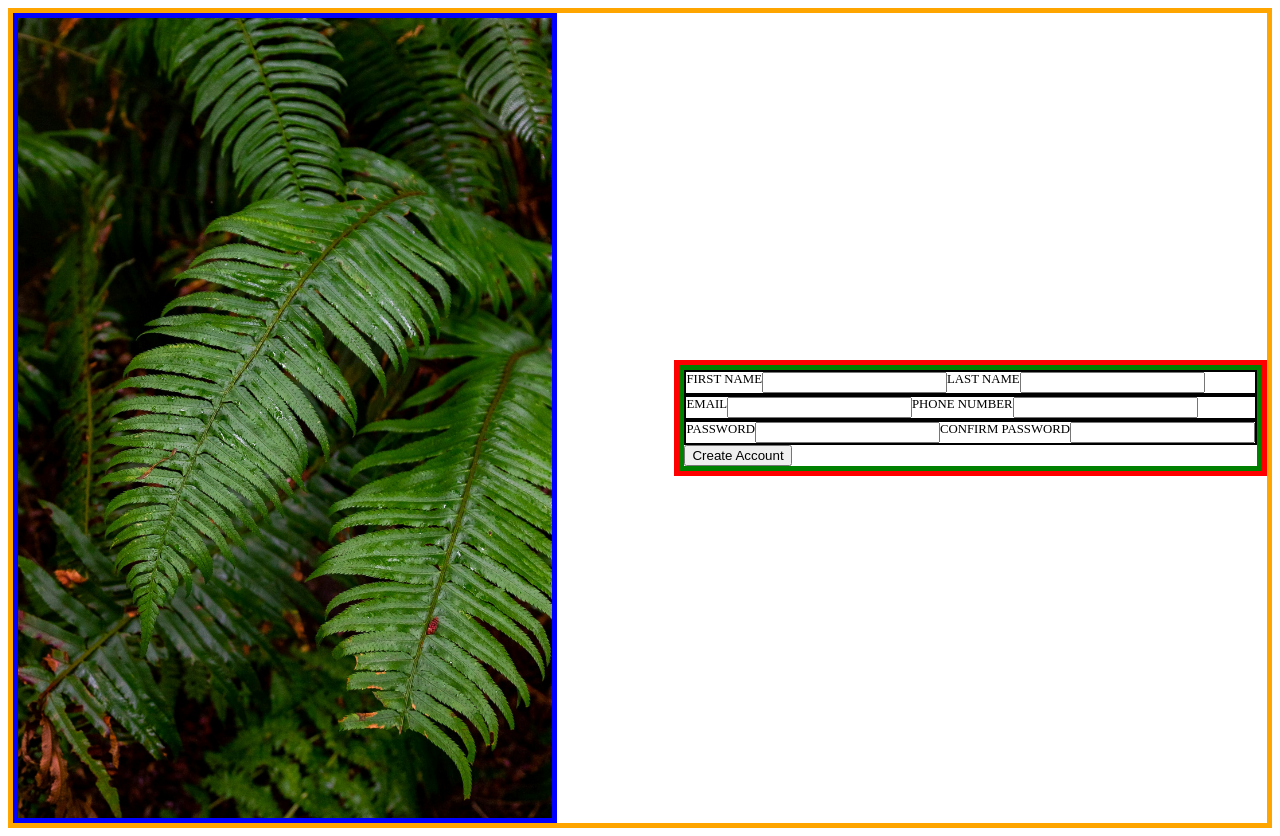
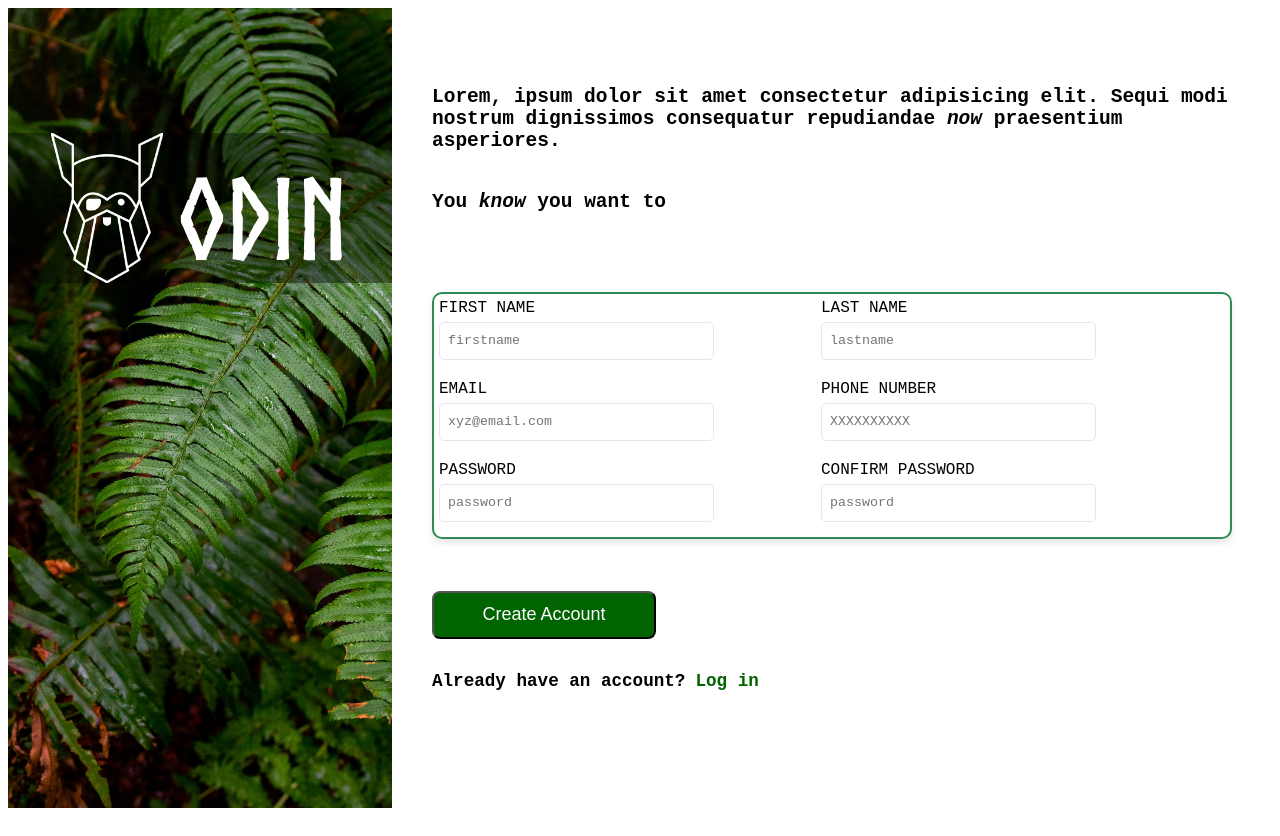
Before and after one commit to Hotpause/odin-form, a plain HTML site: page index.html in a window 1280 px wide. Drawn offline with Linux system fonts and the light colour scheme.

Commit message:
Structure done

```diff
--- a/index.html
+++ b/index.html
@@ -1,79 +1,85 @@
 <!DOCTYPE html>
 <html lang="en">
   <head>
-    <meta charset="UTF-8">
-    <meta name="viewport" content="width=device-width, initial-scale=1.0">
+    <meta charset="UTF-8" />
+    <meta name="viewport" content="width=device-width, initial-scale=1.0" />
     <title>Document</title>
-    <link rel="stylesheet" href="styles.css">
-    <style>
-       .image img {
-        max-height: 100vh;
-           width: auto;
-           display: block;
-}
+    <link rel="stylesheet" href="styles.css" />
+    <style></style>
+  </head>
 
-        .container{
-            display: flex;
-            align-items: center;
-            justify-content:space-between;
-            border: 5px solid orange;
-        }
-        .image{
-            border: 5px solid blue;
-        }
-        .right_container{
-            display: flex;
-
-            width:;
-            justify-content: center;
-
-            border: 5px solid red;
-        }
-        form{border: 5px solid green;
-        }
-        form label {
-	display: block;
-	font-size: 0.8rem;}
-    .row{
-        display: flex;
-        padding: px;
-        border: 2px solid black;
-    }
-
-
-
-    </style>
-
-
-</head>
   <body>
     <div class="container">
-        <div class="image">
-            <img src="images/halie-west-25xggax4bSA-unsplash.jpg" alt="Your Image">
+      <div class="left_container">
+        <div class="logo">
+          <img src="images/odin-lined.png" alt="Your Image" />
+          <h1>Odin</h1>
         </div>
+      </div>
+
       <div class="right_container">
         <form>
+          <div class="r1">
+            <p>
+              Lorem, ipsum dolor sit amet consectetur adipisicing elit. Sequi
+              modi nostrum dignissimos consequatur repudiandae
+              <em>now</em> praesentium asperiores.
+            </p>
+            <p>You <em>know</em> you want to</p>
+          </div>
+          <div class="r2">
             <div class="row">
+              <div class="mod">
                 <label for="first_name">FIRST NAME</label>
-                    <input type="text" id="first_name" name="first_name" required>
+                <input type="text" id="first_name" name="first_name" placeholder="firstname" required />
+              </div>
+              <div class="mod">
                 <label for="last_name">LAST NAME</label>
-                    <input type="text" id="last_name" name="last_name" required>
+                <input type="text" id="last_name" name="last_name" placeholder="lastname" required />
+              </div>
             </div>
             <div class="row">
+              <div class="mod">
                 <label for="email">EMAIL</label>
-                    <input type="email" id="email" name="email" required>
+                <input type="email" id="email" name="email" placeholder="xyz@email.com" required />
+              </div>
+              <div class="mod">
                 <label for="phno">PHONE NUMBER</label>
-                    <input type="tel" id="phno" name="phno" required>
+                <input type="tel" id="phno" name="phno" minlength="10" maxlength="10" placeholder="XXXXXXXXXX"required />
+              </div>
             </div>
             <div class="row">
+              <div class="mod">
                 <label for="password1">PASSWORD</label>
-                    <input type="password" id="password1" name="password1" required>
+                <input
+                  type="password"
+                  id="password1"
+                  name="password1"
+                  placeholder="password"
+                  required
+                />
+              </div>
+              <div class="mod">
                 <label for="password2">CONFIRM PASSWORD</label>
-                    <input type="password" id="password2" name="password2" required>
+                <input
+                  type="password"
+                  id="password2"
+                  name="password2"
+                  placeholder="password"
+                  required
+                />
               </div>
-                <button type="submit">Create Account</button>
+            </div>
+          </div>
 
-            </form>
+          <div class="r3">
+            <button class="btn" type="submit">Create Account</button>
+            <div class="lasttext">
+                <div class="?">
+                    Already have an account?
+                </div>
+                <div class="login">
+                     Log in
                 </div>
             </div>
   </body>
--- a/styles.css
+++ b/styles.css
@@ -1,11 +1,164 @@
-.image img {
-    width: 80%;
-    display: block;
+body {
+  font-family: monospace;
 }
 
-.container{
-    display: flex;
-    align-items: center;
-    justify-content: space-evenly;
-    border: 2px solid black;
+:root {
+  --tones: darkgreen;
+  --input-border: #e5e7eb;
+  --focus: #1d4ed8;
+  --error: red;
+  --btn-hover: #103453;
+  --btn-active: #0a2134;
 }
+
+.left_container {
+  display: flex;
+  width: 30vw;
+  height: 100vh;
+  background-image: url(images/halie-west-25xggax4bSA-unsplash.jpg);
+  background-size: cover;
+  text-align: center;
+  flex-direction: column;
+  justify-content: center;
+}
+.left_container .logo {
+  display: flex;
+  min-height: 10vh;
+  width: 100%;
+  background-color: rgba(0, 0, 0, 0.4);
+  align-items: center;
+  justify-content: center;
+  margin-bottom: 25rem;
+  padding: 0;
+}
+
+.logo img {
+  height: 150px;
+  margin-right: 15px;
+}
+@font-face {
+  font-family: "norse"; /* Name of the font */
+  src: url("font/Norse-Bold.otf") format("opentype"); /* Path to the font file */
+}
+
+.logo h1 {
+  color: white;
+  font-size: 7rem;
+  font-family: "norse", serif;
+  margin: 0;
+  display: flex; /* Use flexbox */
+  justify-content: center; /* Center the content horizontally */
+  align-items: center; /* Center the content vertically */
+  margin-top: 20px;
+}
+
+.container {
+  display: flex;
+  align-items: center;
+  justify-content: space-between;
+}
+
+.right_container {
+  display: flex;
+  flex: 1;
+  flex-direction: column;
+  height: 100vh;
+  width: 60vw;
+  justify-content: space-between;
+  align-items: center;
+}
+form {
+  display: flex;
+  flex-direction: column;
+  width: 100%; /* Take up full width of the .right_container */
+  max-width: 800px; /* Optional: Set a max-width for better readability */
+
+  padding: 0px;
+  height: 100%;
+  justify-content: space-evenly;
+}
+form label {
+  font-size: 1rem; /* Adjusted font size for better readability */
+  margin-bottom: 5px; /* Added margin for spacing */
+}
+.row {
+  display: flex;
+  width: auto;
+  justify-content: start;
+  padding: 5px;
+}
+
+.mod {
+  display: flex;
+  flex-direction: column;
+  align-items: start;
+
+  margin-right: 6rem;
+}
+input {
+  margin-right: 100px;
+  margin-bottom: 10px;
+  width: 90%;
+}
+
+.r1 {
+  display: flex;
+
+  width: auto;
+  flex: auto;
+  flex-direction: column;
+  justify-content: center;
+}
+.r2 {
+  width: auto;
+  margin-bottom: 20px;
+  border: 2px solid #2e8b57; /* Dark green border color */
+  box-shadow: 0 4px 6px rgba(0, 0, 0, 0.1); /* Shadow */
+  border-radius: 10px;
+}
+
+.r3 {
+  width: auto;
+  flex: auto;
+  box-shadow: inset;
+}
+input {
+  height: 20px;
+  border: 1px solid var(--input-border);
+  padding: 0.5rem;
+  border-radius: 5px;
+  font-family: monospace;
+}
+p {
+  font-weight: bold;
+  font-size: 1.5em;
+}
+.lasttext {
+  display: flex;
+  flex-direction: row;
+
+  font-weight: bold;
+  font-size: 1.1rem;
+}
+.login {
+  color: var(--tones);
+  margin-left: 10px;
+}
+
+.btn:active {
+  background-color: var(--btn-active);
+}
+.btn {
+  height: 3rem;
+  width: 14rem;
+  font-size: 1.125rem;
+  color: white;
+  background-color: var(--tones);
+  border-radius: 0.5rem;
+  margin-top: 2rem;
+  margin-bottom: 2rem;
+}
+
+input:invalid:not(:focus):not(:placeholder-shown) {
+  border-color: var(--error);
+}
```
Lines whose indentation alone changed are shown as unchanged.
